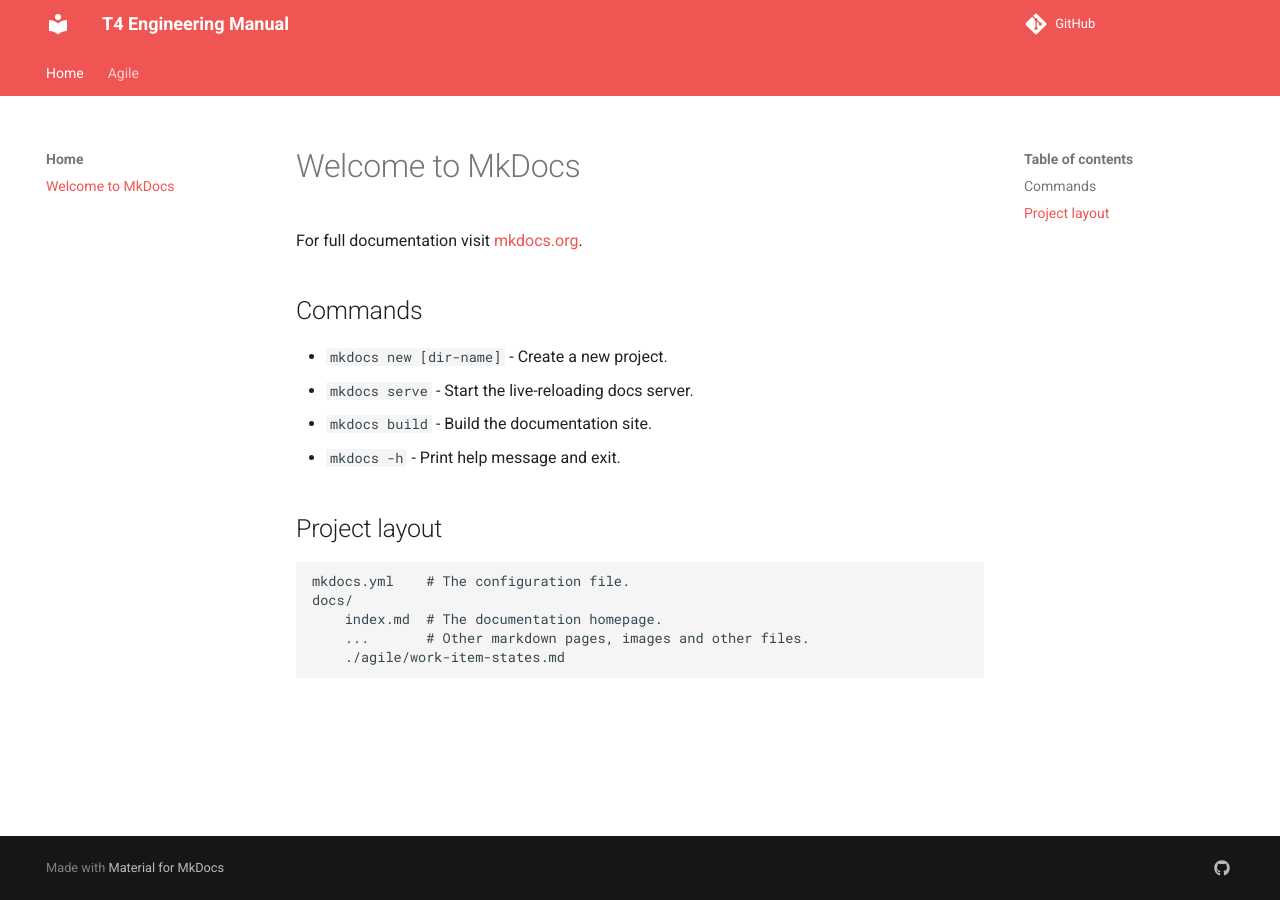
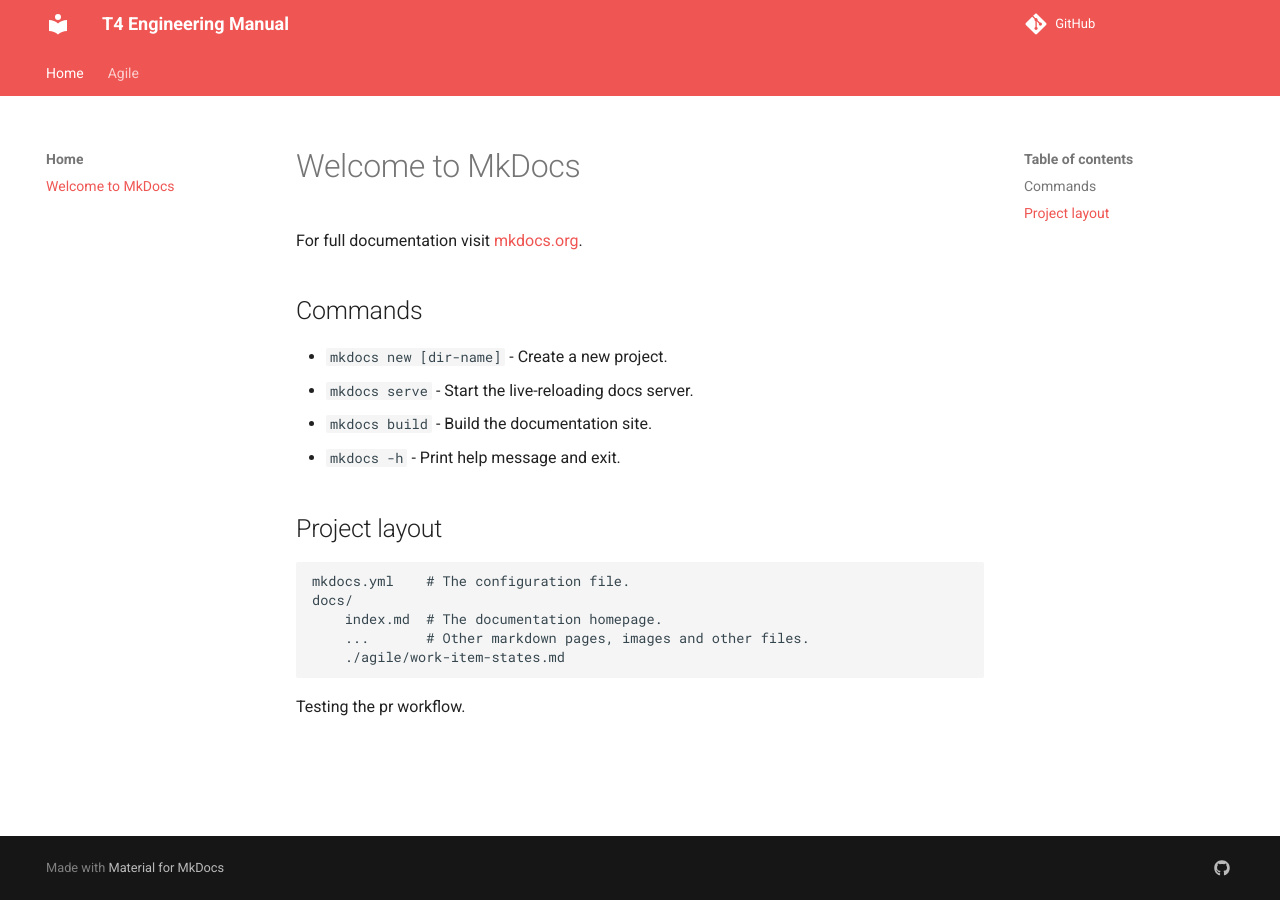
Before and after one commit to pkskelly/mkdocs-sample, an MkDocs documentation site: the page built from docs/index.md, in a window 1280 px wide. Built offline with MkDocs 1.6.1 and Material for MkDocs 9.7.7, drawn with Linux system fonts in a browser that asks for light colours; comment, search, counter and statistics services are not loaded.

Commit message:
Testing PR workflow check

```diff
--- a/docs/index.md
+++ b/docs/index.md
@@ -16,3 +16,5 @@
         index.md  # The documentation homepage.
         ...       # Other markdown pages, images and other files.
         ./agile/work-item-states.md
+
+Testing the pr workflow.
```
